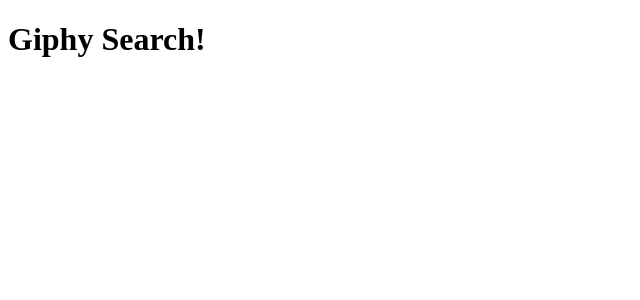
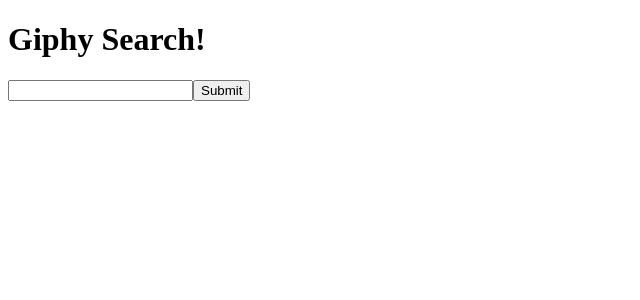
Before and after one commit to emkerber/giphy-saga-project, a React (Create React App) app: page / in a window 1280 px wide. Shown: the top 300 px of the page, without its empty margins (0-640 px from the left). Built offline with nearby package versions, Linux system fonts and the light colour scheme.

Commit message:
Begin creating Search component, and render in App

```diff
--- a/src/components/App/App.js
+++ b/src/components/App/App.js
@@ -1,9 +1,13 @@
 import React from 'react';
+import Search from '../Search/Search';
 
 function App(props) {
   return (
     <div>
       <h1>Giphy Search!</h1>
+
+      <Search />
+
     </div>
   );
 }
--- /dev/null
+++ b/src/components/Search/Search.js
@@ -0,0 +1,11 @@
+function Search() {
+
+  return(
+    <div>
+      <input type="text"></input>
+      <button type="submit">Submit</button>
+    </div>
+  );
+}
+
+export default Search;
```
